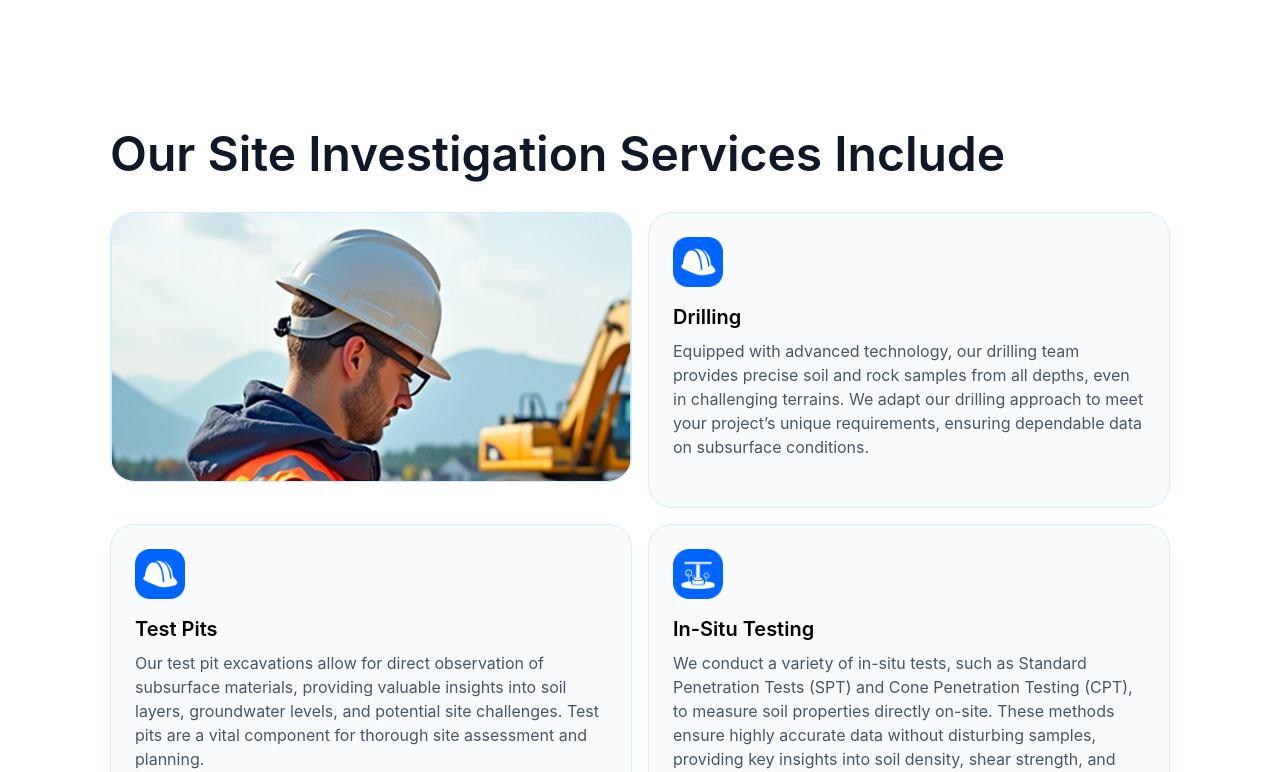
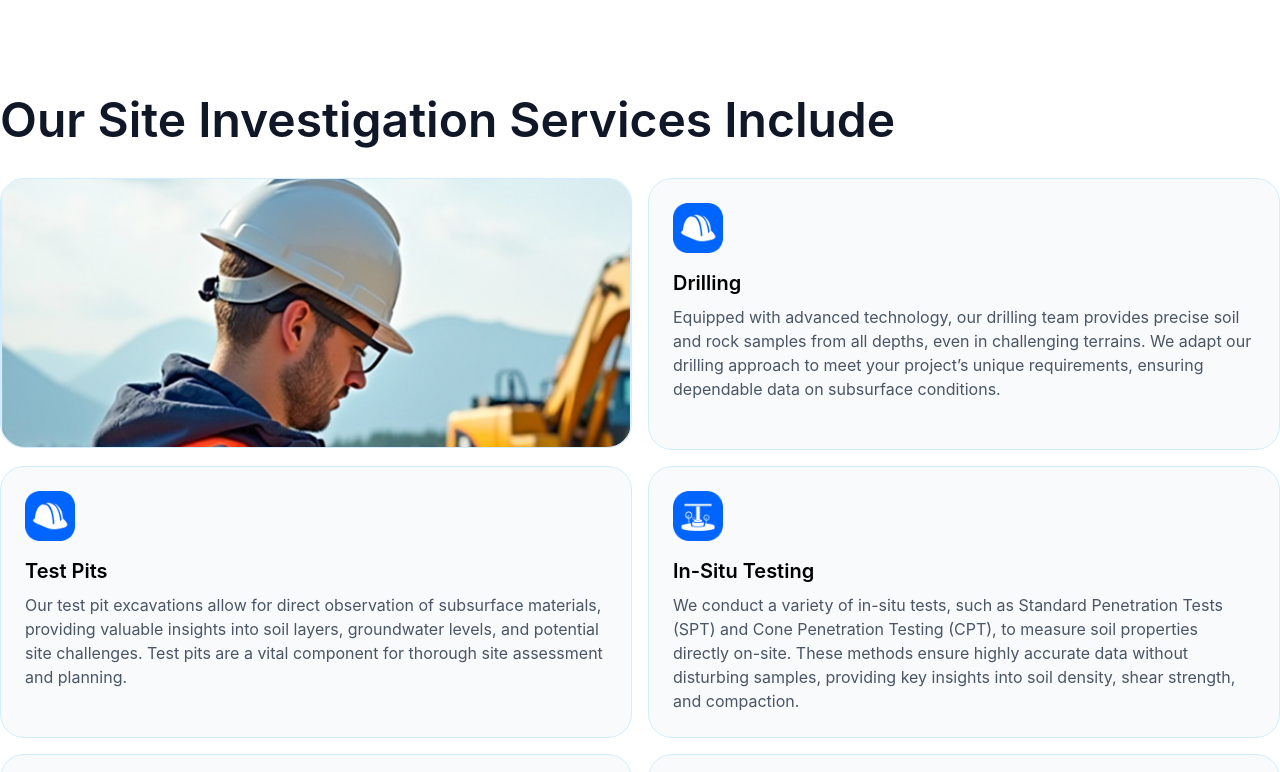
Before and after one commit to tharanga-madurapperuma/statewide-geotechnical_construction-site, a React (Vite) app: page /siteinvetigate in a window 1280 px wide. Shown: the part 2428-3200 px from the top of the page. Built offline with nearby package versions, Linux system fonts and the light colour scheme.

Commit message:
edit site investigation

```diff
--- a/src/pages/SiteInvetigate.jsx
+++ b/src/pages/SiteInvetigate.jsx
@@ -190,7 +190,7 @@ const SiteInvetigate = () => {
         </div>
       </div>
 
-      <div className="max-w-[1220px] mt-[128px] mx-[110px]">
+      <div className="max-w-[1300px] mx-auto mt-[94px]">
         {/* Header */}
         <h1 className="text-24 sm:text-36 md:text-48 font-600 text-gray-900 font-inter  mb-[32px] text-4xl text-center md:text-left">
           Our Site Investigation Services Include
```
